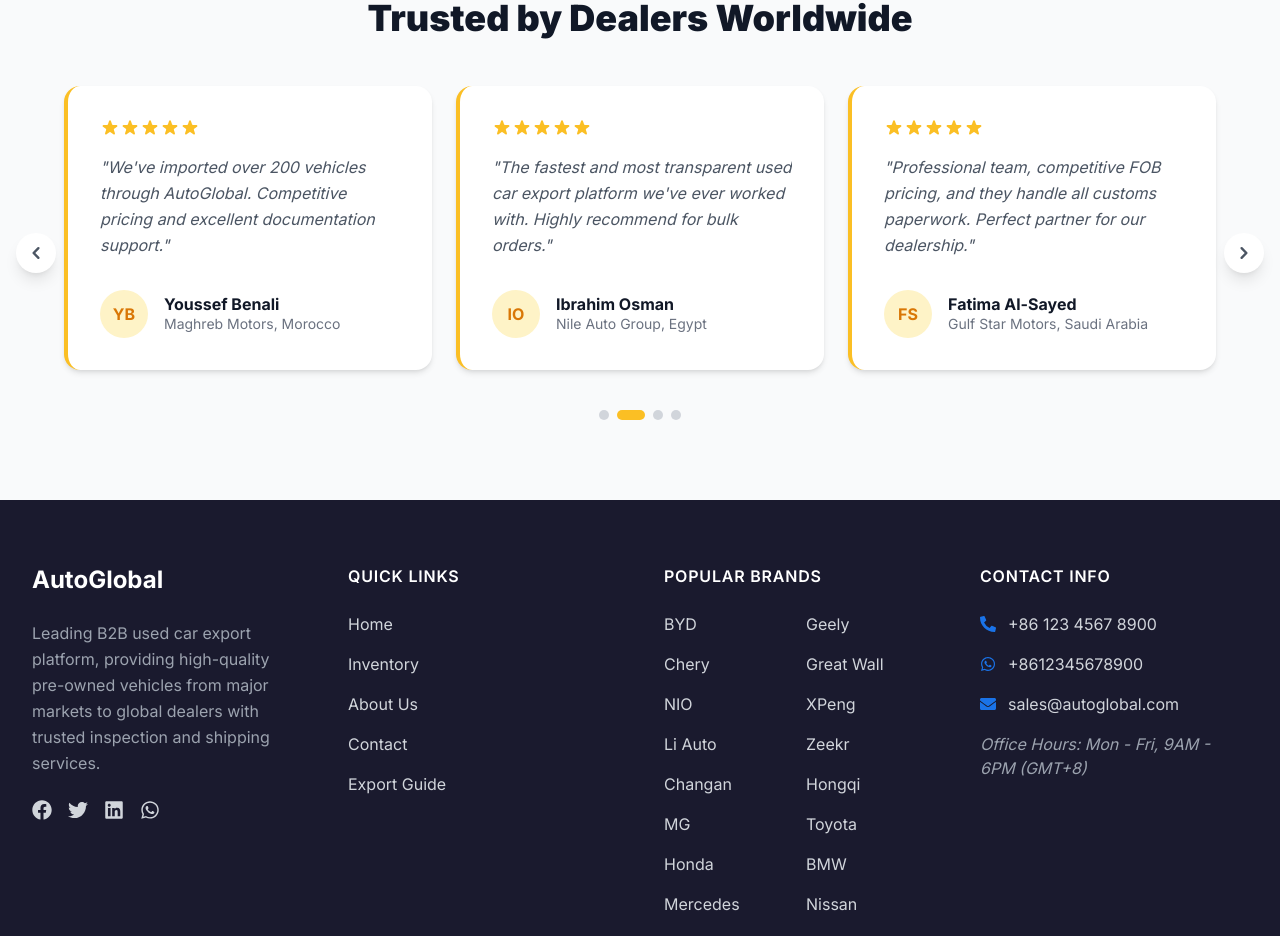
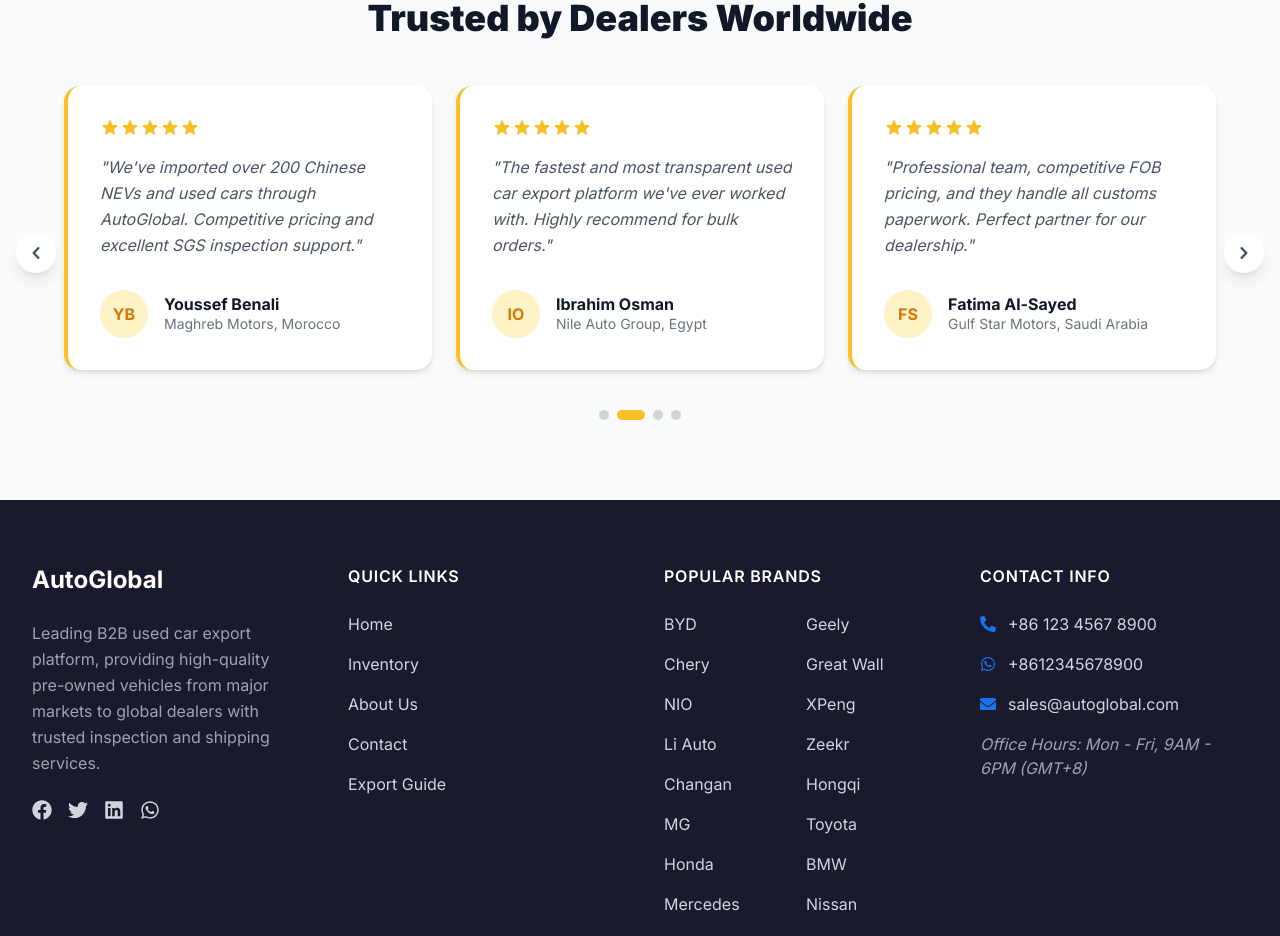
Before and after one commit to hcz19950202-beep/autoglobal-b2b, a React (Vite) app in the folder client/: page / in a window 1280 px wide. Shown: the part 5444-6380 px from the top of the page. Built offline with nearby package versions, Linux system fonts and the light colour scheme; no server answers.

Commit message:
feat: emphasize Chinese EV and export terms in testimonials

```diff
--- a/client/src/components/Testimonials.jsx
+++ b/client/src/components/Testimonials.jsx
@@ -4,7 +4,7 @@
 const testimonials = [
   {
     id: 1,
-    quote: "AutoGlobal has been our primary supplier for 3 years. Their inspection quality and shipping reliability are outstanding.",
+    quote: "AutoGlobal has been our primary supplier from China for 3 years. Their EV sourcing and RoRo shipping reliability are outstanding.",
     name: "Ahmed Al-Rashidi",
     company: "Desert Auto Trading",
     country: "UAE",
@@ -13,7 +13,7 @@
   },
   {
     id: 2,
-    quote: "We've imported over 200 vehicles through AutoGlobal. Competitive pricing and excellent documentation support.",
+    quote: "We've imported over 200 Chinese NEVs and used cars through AutoGlobal. Competitive pricing and excellent SGS inspection support.",
     name: "Youssef Benali",
     company: "Maghreb Motors",
     country: "Morocco",
```
